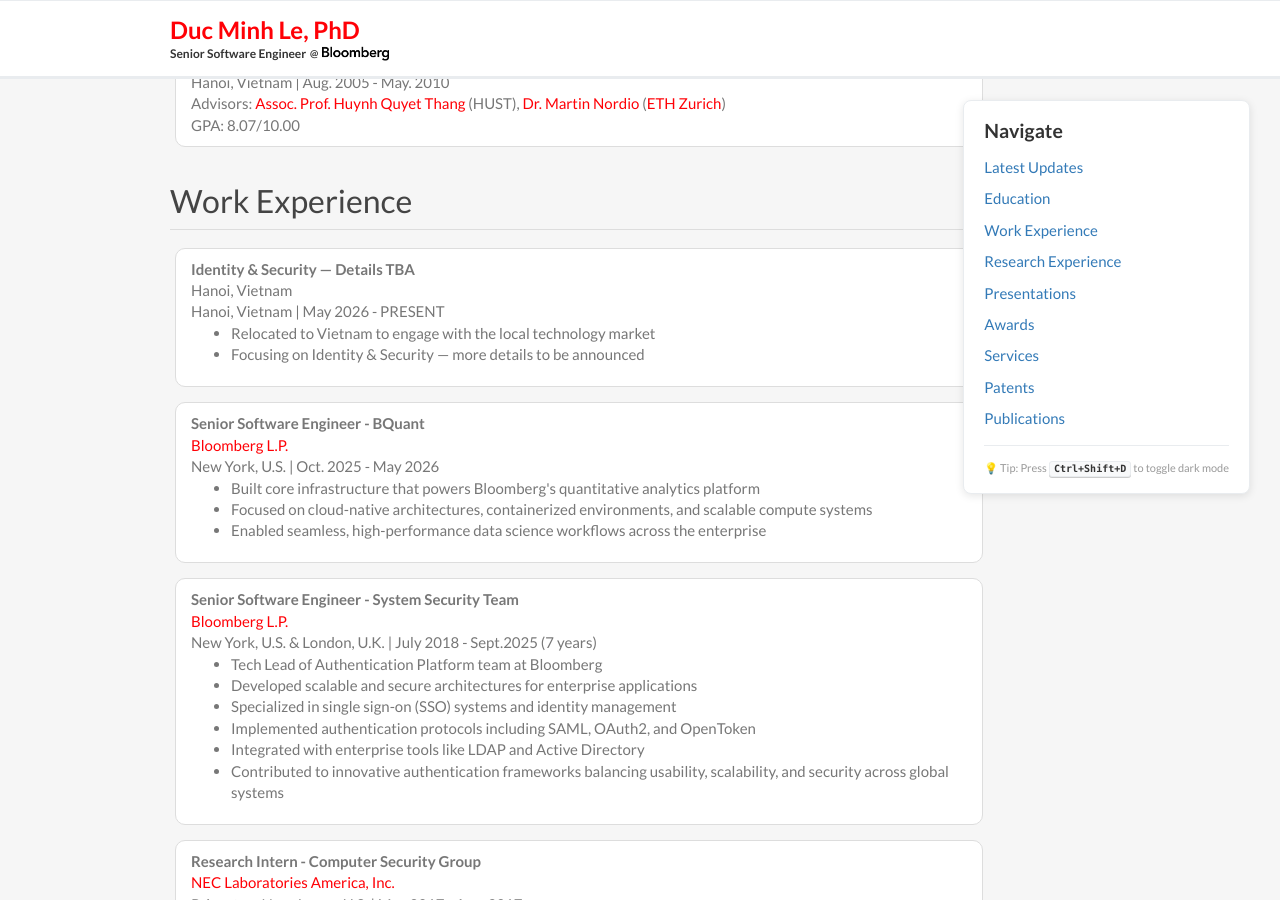
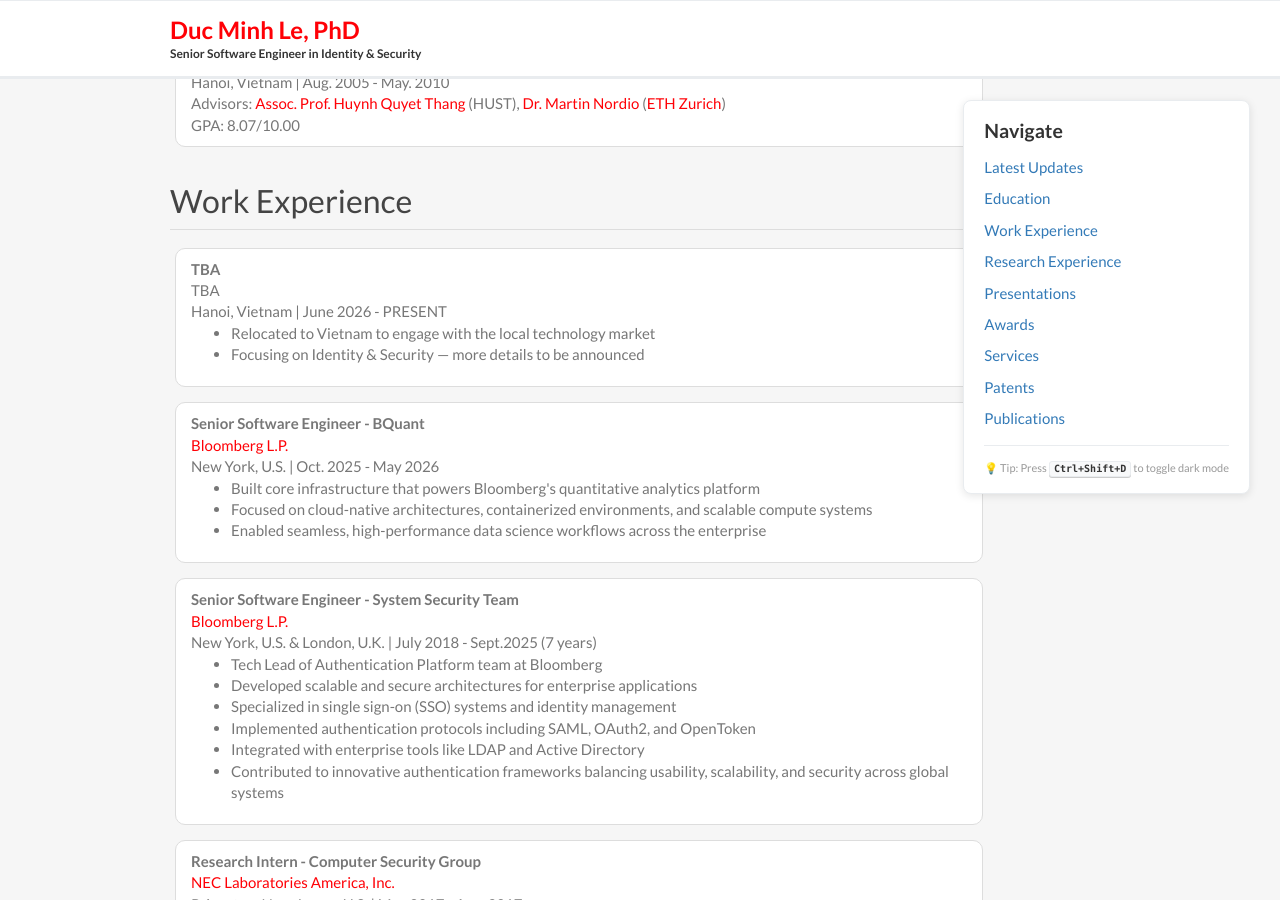
Before and after one commit to lemduc/lemduc.github.io, a Jekyll site: the page built from index.html, in a window 1280 px wide and 900 px high, scrolled down 1179 px. Built offline with Jekyll 4.4.1, drawn with Linux system fonts in a browser that asks for light colours.

Commit message:
Update experience and navigation: refine role details and location for clarity

```diff
--- a/_includes/experience.html
+++ b/_includes/experience.html
@@ -1,9 +1,9 @@
 <div class="row">
     <div class="col-pub">
         <div class="experience-html">
-            <span class="experience-title"><strong>Identity &amp; Security — Details TBA</strong></span><br>
-            <span class="experience-org">Hanoi, Vietnam</span><br>
-            <span class="experience-meta">Hanoi, Vietnam | May 2026 - PRESENT</span><br>
+            <span class="experience-title"><strong>TBA</strong></span><br>
+            <span class="experience-org">TBA</span><br>
+            <span class="experience-meta">Hanoi, Vietnam | June 2026 - PRESENT</span><br>
             <ul>
                 <li>Relocated to Vietnam to engage with the local technology market</li>
                 <li>Focusing on Identity &amp; Security — more details to be announced</li>
--- a/_includes/nav.html
+++ b/_includes/nav.html
@@ -4,9 +4,7 @@
             <div class="navbar-brand">
                 <span class="navbar-brand-name">{{site.title}}</span>
                 <div class="navbar-brand-info">
-                    <span class="navbar-brand-title">Senior Software Engineer</span>
-                    <span class="navbar-brand-at">@</span>
-                    <img class="navbar-brand-abb" src="/images/bloomberg.png" alt="Bloomberg LP" height="15px"/>
+                    <span class="navbar-brand-title">Senior Software Engineer in Identity & Security</span>
                 </div>
             </div>
         </div>
```
